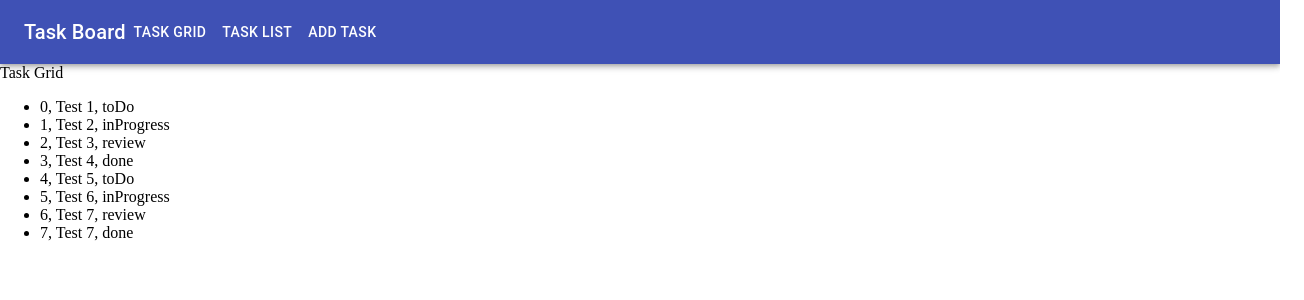
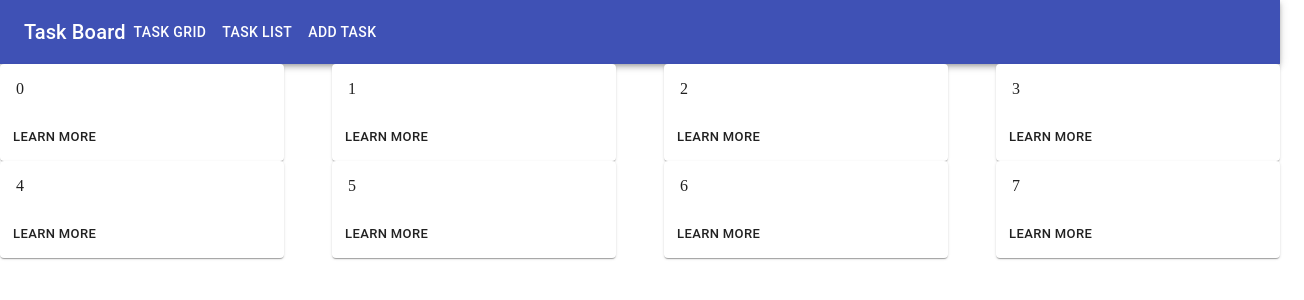
Before and after one commit to ja582/is322-project2, a React (Create React App) app: page / in a window 1280 px wide. Shown: the top 300 px of the page, 1304 px wide, since content can reach past the window. Built offline with nearby package versions, Linux system fonts and the light colour scheme.

Commit message:
Basic implementation of the TaskGrid view and the TaskCards

```diff
--- /dev/null
+++ b/src/components/TaskCard.js
@@ -0,0 +1,23 @@
+import React from 'react';
+
+import {
+    Button, Card, CardContent, CardActions
+} from '@material-ui/core';
+
+
+function TaskCard({ id, title, status }) {
+
+    return (
+        <Card>
+            <CardContent>
+                {id}
+            </CardContent>
+            <CardActions>
+                <Button size="small">Learn More</Button>
+            </CardActions>
+        </Card>
+    );
+
+}
+
+export default TaskCard;
--- a/src/components/TaskGrid.js
+++ b/src/components/TaskGrid.js
@@ -1,18 +1,42 @@
 import React from 'react';
+import { Grid } from '@material-ui/core';
+
 import Notification from './Notification';
+import TaskCard from './TaskCard';
 
 
 function TaskGrid({ tasks, location: { state } }) {
     const [open, setOpen] = React.useState(state ? state.submit : false);
 
+    const toDoTasks       = tasks.filter((task) => task.status === 'toDo');
+    const inProgressTasks = tasks.filter((task) => task.status === 'inProgress');
+    const reviewTasks     = tasks.filter((task) => task.status === 'review');
+    const doneTasks       = tasks.filter((task) => task.status === 'done');
+
     return (
         <main className="TaskGrid">
-      <span>Task Grid</span>
-      <ul>
-        {tasks.map((task) => (
-          <li key={task.id}>{task.id}, {task.title}, {task.status}</li>
+            <Grid container spacing={6}>
+                <Grid item xs>
+                    {toDoTasks.map((task) => (
+                        <TaskCard {...task} />
                     ))}
-      </ul>
+                </Grid>
+                <Grid item xs>
+                    {inProgressTasks.map((task) => (
+                        <TaskCard {...task} />
+                    ))}
+                </Grid>
+                <Grid item xs>
+                    {reviewTasks.map((task) => (
+                        <TaskCard {...task} />
+                    ))}
+                </Grid>
+                <Grid item xs>
+                    {doneTasks.map((task) => (
+                        <TaskCard {...task} />
+                    ))}
+                </Grid>
+            </Grid>
 
             <Notification
                 text='New task added!'
```
Lines whose indentation alone changed are shown as unchanged.
